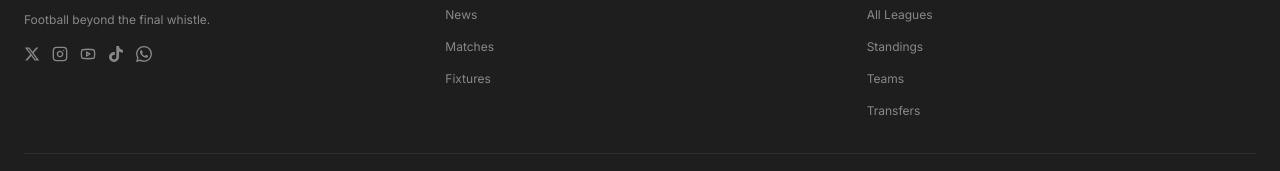
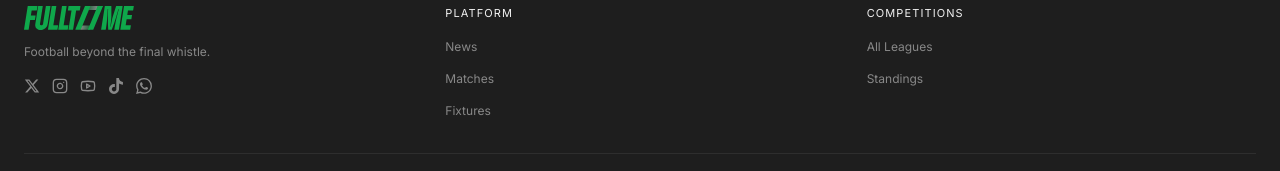
Before and after one commit to PraiseKeyz/fulltiime, a Next.js app in the folder frontend/: page / in a window 1280 px wide. Shown: the part 566-737 px from the top of the page. Built offline with nearby package versions, Linux system fonts and the light colour scheme; no server answers.

Commit message:
refactor: comment out unused footer links and update package-lock with Google OAuth

```diff
--- a/frontend/components/layout/footer.tsx
+++ b/frontend/components/layout/footer.tsx
@@ -41,8 +41,8 @@ const COLUMNS = [
     links: [
       { label: 'All Leagues', href: '/leagues' },
       { label: 'Standings', href: '/standings' },
-      { label: 'Teams', href: '/teams' },
-      { label: 'Transfers', href: '/news?category=TRANSFER' },
+      // { label: 'Teams', href: '/teams' },
+      // { label: 'Transfers', href: '/news?category=TRANSFER' },
     ],
   },
 ]
```
Also changed, not shown: 1 other file (tests, documents, lock files or other folders).
